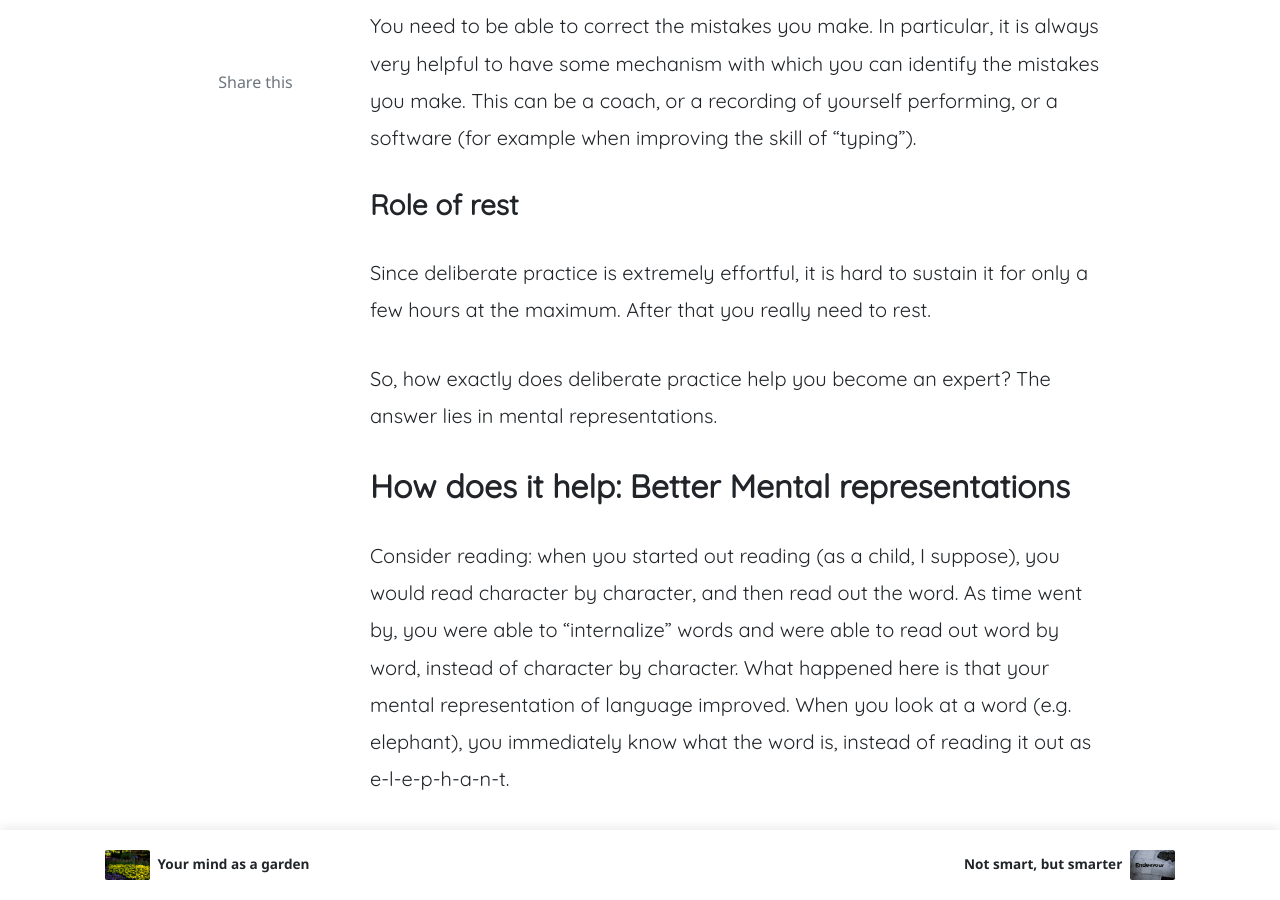
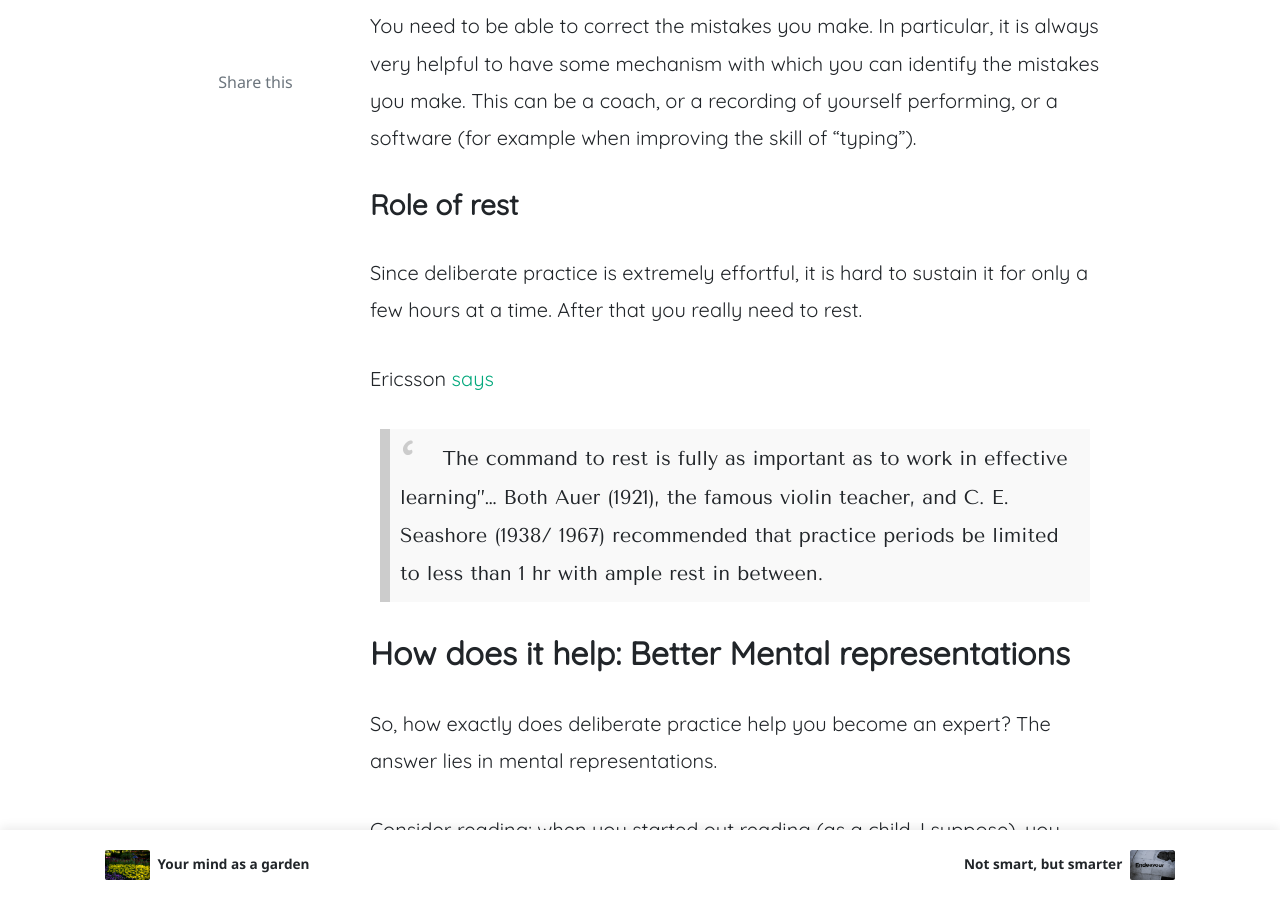
Before and after one commit to madiator/smarter.github.io, a Jekyll site: the page built from _posts/2018-05-28-deliberate-practice.markdown, in a window 1280 px wide and 900 px high, scrolled down 4314 px. Built offline with Jekyll 4.4.1, drawn with Linux system fonts in a browser that asks for light colours; nearby versions of some CDN libraries; comment, search, counter and statistics services are not loaded; some of the changed text lies outside the part shown.

Commit message:
Change newsletter input to substack. Add more to deliberate practice post.

```diff
--- a/_layouts/default.html
+++ b/_layouts/default.html
@@ -83,11 +83,15 @@
             {% if site.mailchimp-list %}
 
                 <div class="row justify-content-between">
+                    <!--
                     <div class="col-md-6 mb-2 mb-md-0">
                         <h5 class="font-weight-bold">Join Newsletter</h5>
-                         Subscribe to receive updates. No spam.
+                         Subscribe to receive periodic updates. No spam, no politics.
                     </div>
+                    -->
+                    <div class="col-md-3"></div>
                     <div class="col-md-6">
+                        <!--
                         <div class="row">
                             <form action="{{site.mailchimp-list}}" method="post" name="mc-embedded-subscribe-form" class="wj-contact-form validate w-100" target="_blank" novalidate>
                             <div class="mc-field-group">
@@ -100,7 +104,11 @@
                             </div>
                             </form>
                         </div>
+                        -->
+                        <h2 class="font-weight-bold" style="text-align: center;">Join the Newsletter</h2>
+                        <iframe src="https://smarter.substack.com/embed" width="480" height="320" style="border:1px solid #EEE; background:white;" frameborder="0" scrolling="no"></iframe>
                     </div>
+                    <div class="col-md-3"></div>
                 </div>
             {% endif %}
         </div>
--- a/_posts/2018-05-28-deliberate-practice.markdown
+++ b/_posts/2018-05-28-deliberate-practice.markdown
@@ -59,12 +59,15 @@ You need to be able to correct the mistakes you make. In particular, it is alway
 
 ### Role of rest
 
-Since deliberate practice is extremely effortful, it is hard to sustain it for only a few hours at the maximum. After that you really need to rest.
+Since deliberate practice is extremely effortful, it is hard to sustain it for only a few hours at a time. After that you really need to rest.
 
+Ericsson [says](https://graphics8.nytimes.com/images/blogs/freakonomics/pdf/DeliberatePractice(PsychologicalReview).pdf)
+
+> The command to rest is fully as important as to work in effective learning"... Both Auer (1921), the famous violin teacher, and C. E. Seashore (1938/ 1967) recommended that practice periods be limited to less than 1 hr with ample rest in between.
+
+## How does it help: Better Mental representations
 
 So, how exactly does deliberate practice help you become an expert? The answer lies in mental representations.
-
-## How does it help: Better Mental representations
 
 Consider reading: when you started out reading (as a child, I suppose), you would read character by character, and then read out the word. As time went by, you were able to "internalize" words and were able to read out word by word, instead of character by character. What happened here is that your mental representation of language improved. When you look at a word (e.g. elephant), you immediately know what the word is, instead of reading it out as e-l-e-p-h-a-n-t.
 
```
